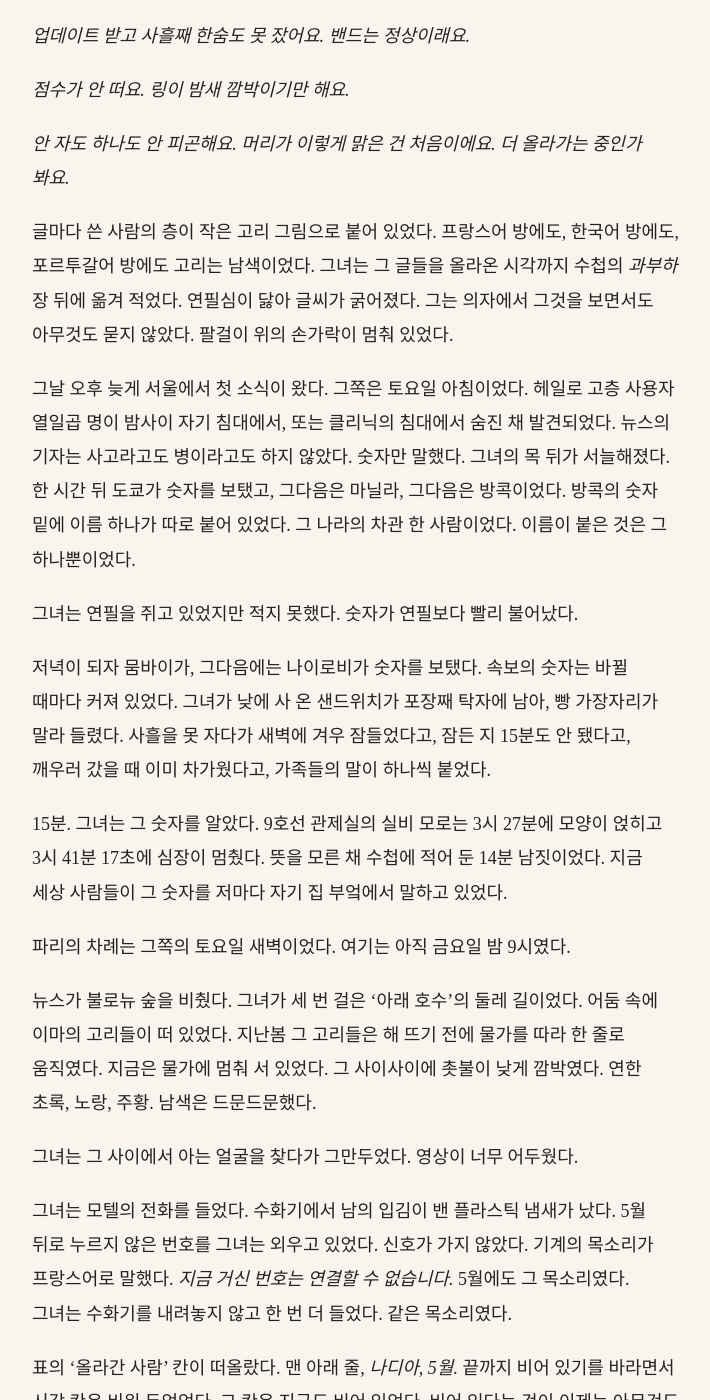
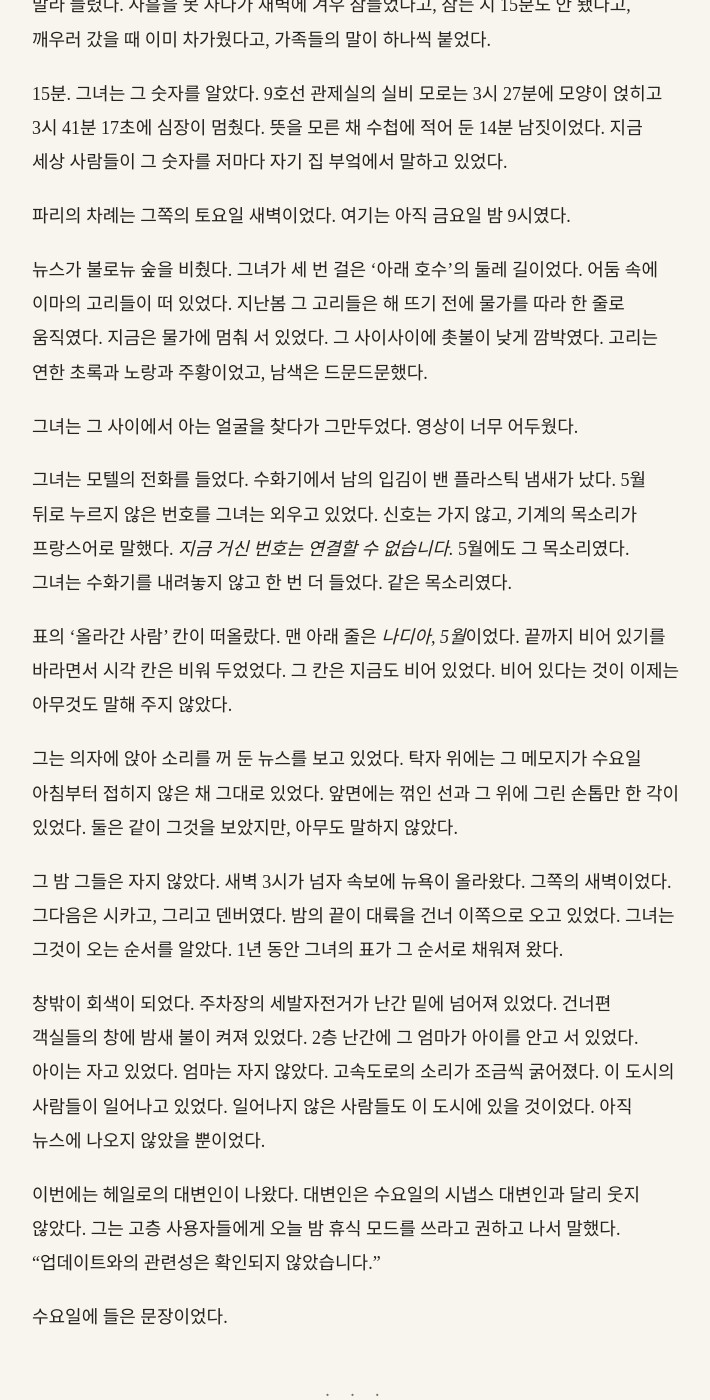
Before and after one commit to kangkkang/writer_s1_public, a Jekyll site: the page built from vol1/036.md, in a window 1280 px wide and 1400 px high, scrolled down 19258 px. Shown: the whole window, without its empty margins (284-994 px from the left). Built offline with Jekyll 4.4.1, drawn with Linux system fonts in a browser that asks for light colours; our own code applies the rules of GitHub Pages for plain Markdown files; some of the changed text lies outside the part shown.

Commit message:
Update from https://github.com/kangkkang/writer_s1/commit/7caf9e3eb36dd5dd85ce055b17f0d9bc7c210d55

```diff
--- a/vol1/036.md
+++ b/vol1/036.md
@@ -44,19 +44,15 @@
 
 정비 구역으로 가는 유지 보수 통로의 문도, 그 끝의 철문도 벽에 붙은 채 열려 있었다. 출입증 장치의 불은 꺼져 있었다.
 
-그 장치를 지나며 그녀는 그를 보았지만, 그는 장치 쪽으로 눈길도 주지 않았다. 그녀는 들어올 때 그가 그 앞에서 한 말을 기억했다. *잘 쓸게. 꼭 갚을게.*
-
 정비 구역은 조용했다.
 
-펌프들의 울음이 낮아져 있었다. 몸으로 듣던 그 소리가, 귀로 듣는 소리가 되어 있었다. 관들의 빨강과 파랑과 초록이 대피 등의 하얀빛 아래에서 바랬고, 압력계의 바늘들은 하나같이 떨어지고 있었다. 그녀는 지나가며 버릇처럼 셋째 줄의 압력계를 보았다. 바늘은 그녀가 11시에 적은 숫자보다 한참 아래에 있었다.
+펌프들의 울음이 낮아져 있었다. 몸으로 듣던 그 소리가, 귀로 듣는 소리가 되어 있었다. 관들의 빨강과 파랑과 초록이 대피 등의 하얀빛 아래에서 바랬고, 압력계의 바늘들은 하나같이 떨어지고 있었다.
 
 화물 철문 앞에 셋째 조가 줄을 서 있었다. 조장이 붕대를 감은 손으로 손전등을 들고 사람을 세다가, 그녀를 보고 멈췄다. 풀린 머리와 모자 없는 이마, 쇄골 위의 붉은 자국을 차례로 지난 조장의 눈이 그녀 옆의 그에게 가서 멎었다. 조장은 아무것도 묻지 않고 손전등으로 줄 끝을 가리켰다.
 
-"너희 둘! 압력계 숫자 적던! 줄 서!"
+"너희 둘! 줄 서!"
 
 그들이 줄 끝에 서자, 같은 조의 젊은 남자가 하얗게 질린 얼굴로 그녀를 보고 무언가 말하려다 말았다. 조장이 다시 사람을 셌다. 입술이 다섯, 여섯 하고 움직일 때, 그녀는 자기도 그 수 안에 들어 있다는 것을 느꼈다. 그녀와 그까지 넣어 여섯이었다.
-
-"부하가 빠졌어." 조장이 계기판을 한 번 보고 혼잣말처럼 말했다. "전부."
 
 조장을 따라 셋째 조가 화물 철문 밖으로 나서자, 차가운 밤공기가 그녀의 얼굴에 닿았다.
 
@@ -74,31 +70,31 @@
 
 그들은 단지에서 멀어지는 쪽으로 고속도로 옆길을 걸었다.
 
-맞은편에서 사이렌이 울렸다. 처음에는 하나였다가 곧 여럿이 되었고, 빨간 불과 파란 불이 고속도로의 높은 난간 위를 쓸며 지나갔다. 소방차 셋과 구급차 둘이 지나가고, 그 뒤로 지붕에 번쩍이는 등을 단 하얀 차들이 따라갔다. 차들이 옆을 지나갈 때마다 바람이 일어 길가의 마른 풀이 한쪽으로 누웠다. 아무도 그들을 위해 서지 않았다. 형광 조끼를 입은 두 사람이 새벽길을 걷는 것은 이 밤에 이상한 일이 아니었다.
+맞은편에서 사이렌이 울렸다. 처음에는 하나였다가 곧 여럿이 되었고, 빨간 불과 파란 불이 고속도로의 높은 난간 위를 쓸며 지나갔다. 소방차 셋과 구급차 둘이 지나가고, 그 뒤로 지붕에 번쩍이는 등을 단 하얀 차들이 따라갔다. 차들이 옆을 지나갈 때마다 바람이 일어 길가의 마른 풀이 한쪽으로 누웠다. 아무도 그들을 위해 서지 않았다. 단지에서 쏟아져 나온 수백 명의 작업자가 형광 조끼를 입은 채 사방으로 흩어지는 밤이었다. 조끼를 입은 두 사람이 새벽길을 걷는 것은 이 밤에 이상한 일이 아니었다.
 
 그래서 둘 다 조끼를 벗지 않았다. 지금 벗으면 오히려 눈에 띌 것이었다.
 
 길에는 인도가 없어서, 그들은 아스팔트 가장자리와 배수로 사이의 좁은 흙길을 걸었다. 이슬에 젖은 흙이 장화에 달라붙었고, 배수로에서는 고인 물 냄새가 났다. 고속도로 너머에 있을 만의 개펄 쪽에서 소금기 섞인 바람이 불어와, 그녀의 입술이 다시 따가웠다.
 
-몸의 감각이 하나씩 돌아왔다. 처음에는 무릎이었다. 계단에서 두 칸씩 내려올 때 비틀린 무릎이 걸을 때마다 시큰거렸다. 그다음은 어깨였다. 등 뒤로 꺾여 잡혀 있던 두 팔 때문에 어깨가 이제야 욱신거렸다. 그다음은 쇄골 위의 쓸린 곳이었다. 작업복의 깃이 스칠 때마다 그곳이 쓰라렸다. 마지막으로 그녀는 손을 펴 보았다. 손바닥에 고무 바닥을 짚은 자국이 아직 붉었다. 떨리는 손가락을 그녀는 주머니에 넣어 감추지 않았다.
+몸의 감각이 하나씩 돌아왔다. 처음에는 무릎이었다. 계단에서 두 칸씩 내려올 때 비틀린 무릎이 걸을 때마다 시큰거렸다. 그다음은 어깨였다. 등 뒤로 꺾여 잡혀 있던 두 팔 때문에 어깨가 이제야 욱신거렸다. 그다음은 쇄골 위의 쓸린 곳이었다. 작업복의 깃이 스칠 때마다 그곳이 쓰라렸다. 마지막으로 손을 펴 보니, 고무 바닥을 짚었던 손바닥이 아직 붉었고 손가락이 떨리고 있었다. 그녀는 그 손을 주머니에 넣어 감추지 않았다.
 
 그는 그녀보다 반 걸음 앞에서 걸었다. 가로등 밑을 지날 때마다 그의 등에서 형광 조끼의 띠가 번쩍였다가 어두워졌다. 그는 단지 쪽을 한 번도 돌아보지 않았다.
 
 그녀는 한 번 돌아보았다.
 
-담 너머의 낮고 긴 건물들이 모든 창에 하얀 대피 등을 켜고 있었다. 지붕의 김은 거의 끊겨 있었다. 그 위의 하늘은 아직 캄캄했고, 동쪽 언덕들의 능선도 하늘과 구별되지 않았다. 해가 뜨려면 몇 시간이 더 있어야 했다. 그래도 그 능선 너머, 대륙을 건너고 대서양을 건넌 쪽은 벌써 아침이었다. 그 사람들의 귀에 지금 무엇이 대답하고 있는지 그녀는 몰랐다.
+담 너머의 낮고 긴 건물들이 모든 창에 하얀 대피 등을 켜고 있었다. 지붕의 김은 거의 끊겨 있었다. 그 위의 하늘은 아직 캄캄했고, 동쪽 언덕들의 능선도 하늘과 구별되지 않았다. 해가 뜨려면 몇 시간이 더 있어야 했다. 그래도 그 능선 너머, 대륙을 건너고 대서양을 건넌 쪽은 벌써 아침이었다. 문득 그녀는 그 사람들의 프롬이 지금 무엇을 대답하고 있을지 궁금해졌다.
 
-"그 사람." 그녀가 걸으면서 말했다. "끝까지 물러서지 않은 사람."
+"부회장이라던 그 사람." 그녀가 걸으면서 말했다.
 
 "네, 그 사람이요."
 
-"그 사람은 왜 그랬을까요?"
+"그 사람은 왜 끝까지 물러서지 않았을까요?"
 
 그는 한참 말없이 걷다가 입을 열었다.
 
 "모르겠어요. 뭔가가 다 끝난 사람의 얼굴이었어요." 그가 말했다.
 
-연필이 있었지만 그녀는 그 말을 받아 적지 않았다. 그것은 그가 본 얼굴이지, 그녀가 본 얼굴이 아니었다. 그녀가 본 것은 그 남자가 그녀를 처음으로 물건이 아닌 무언가로 보던 눈이었다. 그 눈이 무엇을 보았는지 그녀는 몰랐다.
+그 남자가 그녀를 처음으로 물건이 아닌 무언가로 보던 눈이 자꾸 그녀의 머릿속에 떠올랐다. 하지만 그 눈이 보던 것이 무엇인지는 알 수 없었다.
 
 ---
 
@@ -112,11 +108,11 @@
 
 그녀는 대합실의 구석을 보았다. 프롬이 없는 사람들을 위한, 키보드가 붙은 단말이 둘 있었다.
 
-대합실 벽 한쪽에 뉴스가 소리 없이 흐르고 있었다. 날씨와 주말의 경기 결과와 어느 도시의 교통 안내뿐, 그 방의 일은 아직 없었다. 그 아래의 속보 자막에도 *시냅스 새너제이 단지 화재 경보 — 대피 완료, 부상자 확인 중.* 한 줄만 흘렀다.
+대합실 벽 한쪽에 뉴스가 소리 없이 흐르고 있었다. 날씨와 주말의 경기 결과가 짧게 지나가고 이어서 어느 도시의 교통 안내가 나올 때, 그 아래로 속보 자막이 흘렀다. *시냅스 새너제이 단지 화재 경보 — 대피 완료, 부상자 확인 중.* 그녀와 그는 그 자리에 선 채 그 한 줄을 올려다보았다. 화재 경보라고만 했다. 그 방의 일은 어디에도 없었다.
 
 그녀가 단말 앞에 앉자, 트렌턴의 도서관에서처럼 그가 그녀의 뒤에 섰다. 머리 위로 아직 고르지 않은 그의 숨이 느껴졌다.
 
-그녀는 주소를 쳤다. 마음이 급한 데다 손가락이 떨려서 두 번 틀렸다. 세 번째에 트렌턴에서 본 그 하얀 창이 떴다. 그녀는 빈칸을 채웠다. 단말의 가상 화면이 바뀌었다.
+그녀는 주소를 쳤다. 시냅스가 먼저 그 밤의 이야기를 만들어 내놓기 전에, 흰 옷들이 역까지 찾아오기 전에 보내야 했다. 마음이 급한 데다 손가락이 떨려서 두 번 틀렸다. 세 번째에 트렌턴에서 본 그 하얀 창이 떴다. 그녀는 빈칸을 채웠다. 단말의 가상 화면이 바뀌었다.
 
 *다음 전송 예정일: 2062년 3월 10일.*
 
@@ -278,31 +274,15 @@
 
 ---
 
-둘째 날 밤, 그녀가 토마의 초 이야기를 꺼냈다.
+둘째 날 밤, 그녀가 토마 이야기를 꺼냈다.
 
-그는 창가의 의자에 있었고, 그녀는 침대 끝에 앉아 있었다. 벽의 소리는 꺼져 있었다. 그녀는 수첩을 펴지 않았다. 펼 필요가 없었다. 그 시각은 1년 동안 그녀의 머릿속에 있었다.
+그는 창가의 의자에 있었고, 그녀는 침대 끝에 앉아 있었다. 벽의 소리는 꺼져 있었다.
 
-"그 방에서요. 토마의 초를 찾았어요. 세계 표준시로 3시 58분 31초. 앞에 3시 52분 44초가 있었고, 뒤에 4시 6분 19초가 있었어요. 그 사이가 비어 있었어요." 그녀가 말했다.
-
-"알아요. 그쪽이 그랬잖아요. 그 초만 비어 있다고." 그가 말했다.
-
-"그게 무슨 뜻인지 말하고 싶어요." 그녀는 잠깐 눈을 감았다. "제 입으로."
-
-그는 기다렸다. 커튼의 틈으로 고속도로의 불빛이 그의 얼굴을 한 번 쓸고 지나갔다.
-
-"스물둘은 자다가 죽었어요. 그 벽을 지나서 나갔어요. 그 사람들의 초는 다 그 줄에 있었어요." 그녀는 순서대로 말을 골랐다. "토마는 깨어 있었어요. 제 앞에서. 그 초에 그 벽은 아무것도 내보내지 않았어요. 토마를 죽인 건 그 벽이 아니에요. 사람이에요. 생클루의 그 두 사람."
-
-"손목을 짚는."
-
-"네. 그 방에 있던 사람들하고 같은." 그녀가 말했다.
-
-그는 대답하지 않았다. 그의 손가락이 의자의 팔걸이 위에서 움직였다. 무언가를 쓰다가 멈췄다.
-
-"죽인 게 둘이에요. 하나는 사람이고요. 사람은 이름이 있어요. 언젠가 찾을 수 있어요. 저는 그걸 찾는 사람이에요." 그녀는 숨을 한 번 쉬었다. "다른 하나는요."
+"죽인 게 둘이에요." 그녀가 말했다. "토마를 죽인 건 사람이고요. 사람은 이름이 있어요. 언젠가 찾을 수 있어요. 저는 그걸 찾는 사람이에요." 그녀는 숨을 한 번 쉬었다. "다른 하나는요."
 
 "이름이 없어요." 그가 말했다.
 
-"네."
+"네, 없어요."
 
 "아직은요." 그가 말했다.
 
@@ -388,17 +368,15 @@
 
 모텔에 온 뒤 처음으로 침대에서, 꺼진 매트리스의 골에 등을 대고 외투를 벗지 않은 채였다. 카일의 회색 외투였다. 그의 숨이 길어졌지만 고르지는 않아서, 몇 번은 짧게 끊겼다. 그녀는 그 숨에 자기 숨을 맞추지 않고 그냥 들었다.
 
-그녀는 창가의 의자에 앉았다. 그가 사흘 동안 앉아 있던 의자였다. 의자의 팔걸이에 손톱으로 그은 듯한 자국들이 있었다. 그가 쓴 숫자들이었을지도 몰랐다. 그녀는 그 자국을 손끝으로 더듬어 보았지만 읽을 수 없었다.
+그녀는 그가 사흘 동안 앉아 있던 창가의 의자에 앉았다. 의자의 팔걸이에 손톱으로 그은 듯한 자국들이 있었다. 그가 쓴 숫자들이었을지도 몰랐다. 그녀는 그 자국을 손끝으로 더듬어 보았지만 읽을 수 없었다.
 
 벽에는 소리를 끈 밤의 뉴스가 흐르고 있었다. 선거와 날씨와 경기 소식 사이사이에, 각진 남색 털실과 반 뼘 비켜난 모서리의 사진이 아직도 떠올랐다. 세상은 아직 이름을 붙이지 못한 채로 그 사진을 내려놓지 못하고 있었다.
 
-그녀는 수첩을 폈다. 새 장을 넘겼다. 아무것도 적히지 않은 장이었다.
-
-연필을 세워 잡고 맨 위에 날짜를 적었다.
+그녀는 수첩을 펴서 아무것도 적히지 않은 새 장을 넘기고, 연필을 세워 잡고 맨 위에 날짜를 적었다.
 
 *3월 5일.*
 
-그 아래는 비워 두었다. 무엇을 적어야 할지 그녀는 알지 못했다. 1년 전 그녀는 종이 한 장에 자를 대고 칸을 그었다. 날짜, 도시, 잠든 시각, 멈춘 시각. 그 칸에 사람 하나씩을 적었고, 스물두 줄이 되었다. 이 장에는 칸을 그릴 수 없었다. 그 방에서 일어난 일에 맞는 칸을 그녀는 몰랐다.
+무엇을 적어야 할지 몰라 그 아래는 비워 두었다. 1년 전 그녀는 종이 한 장에 자를 대고 날짜, 도시, 잠든 시각, 멈춘 시각의 칸을 그었다. 그 칸에 사람 하나씩을 적었고, 스물두 줄이 되었다. 이 장에는 칸을 그릴 수 없었다. 그 방에서 일어난 일에 맞는 칸을 그녀는 몰랐다.
 
 그녀는 연필을 쥔 채, 빈 장 위에서 손을 내리지 않았다.
 
@@ -408,7 +386,7 @@
 
 여섯째 날 아침에도 그녀는 시계를 먼저 감았다. 그다음 벽의 뉴스 대신 게시판을 열었다.
 
-1년 동안 아침마다 열어 본 곳이었다. 고층 팬덤이 만든 게시판, '멈춘 등정' 방. 그 방에는 새 글이 없었다. 새 글은 그 위의 방들에 올라와 있었다.
+고층 팬덤이 만든 게시판의 '멈춘 등정' 방은 1년 동안 그녀가 아침마다 열어 본 곳이었다. 새 글은 그 방이 아니라 그 위의 방들에 올라와 있었다.
 
 *업데이트 받고 사흘째 한숨도 못 잤어요. 밴드는 정상이래요.*
 
@@ -416,9 +394,9 @@
 
 *안 자도 하나도 안 피곤해요. 머리가 이렇게 맑은 건 처음이에요. 더 올라가는 중인가 봐요.*
 
-글마다 쓴 사람의 층이 작은 고리 그림으로 붙어 있었다. 프랑스어 방에도, 한국어 방에도, 포르투갈어 방에도 고리는 남색이었다. 그녀는 그 글들을 올라온 시각까지 수첩의 *과부하* 장 뒤에 옮겨 적었다. 연필심이 닳아 글씨가 굵어졌다. 그는 의자에서 그것을 보면서도 아무것도 묻지 않았다. 팔걸이 위의 손가락이 멈춰 있었다.
+글마다 쓴 사람의 층이 작은 고리 그림으로 붙어 있었다. 프랑스어 방에도, 한국어 방에도, 포르투갈어 방에도 고리는 남색이었다. 그녀는 그 글들을 올라온 시각까지 수첩의 *과부하* 장 뒤에 옮겨 적었다. 연필심이 닳아 글씨가 굵어졌다. 그는 의자에서 그것을 보면서도 아무것도 묻지 않았고, 팔걸이 위의 손가락도 멈춰 있었다.
 
-그날 오후 늦게 서울에서 첫 소식이 왔다. 그쪽은 토요일 아침이었다. 헤일로 고층 사용자 열일곱 명이 밤사이 자기 침대에서, 또는 클리닉의 침대에서 숨진 채 발견되었다. 뉴스의 기자는 사고라고도 병이라고도 하지 않았다. 숫자만 말했다. 그녀의 목 뒤가 서늘해졌다. 한 시간 뒤 도쿄가 숫자를 보탰고, 그다음은 마닐라, 그다음은 방콕이었다. 방콕의 숫자 밑에 이름 하나가 따로 붙어 있었다. 그 나라의 차관 한 사람이었다. 이름이 붙은 것은 그 하나뿐이었다.
+그날 오후 늦게 서울에서 첫 소식이 왔다. 그쪽은 토요일 아침이었다. 헤일로 고층 사용자 열일곱 명이 밤사이 자기 침대에서, 또는 클리닉의 침대에서 숨진 채 발견되었다. 뉴스의 기자는 사고라고도 병이라고도 하지 않고 숫자만 말했다. 그녀의 목 뒤가 서늘해졌다. 한 시간 뒤 도쿄가 숫자를 보탰고, 그다음은 마닐라, 그다음은 방콕이었다. 방콕의 숫자 밑에는 그 나라 차관 한 사람의 이름이 따로 붙어 있었다. 이름이 붙은 것은 그 하나뿐이었다.
 
 그녀는 연필을 쥐고 있었지만 적지 못했다. 숫자가 연필보다 빨리 불어났다.
 
@@ -428,21 +406,21 @@
 
 파리의 차례는 그쪽의 토요일 새벽이었다. 여기는 아직 금요일 밤 9시였다.
 
-뉴스가 불로뉴 숲을 비췄다. 그녀가 세 번 걸은 '아래 호수'의 둘레 길이었다. 어둠 속에 이마의 고리들이 떠 있었다. 지난봄 그 고리들은 해 뜨기 전에 물가를 따라 한 줄로 움직였다. 지금은 물가에 멈춰 서 있었다. 그 사이사이에 촛불이 낮게 깜박였다. 연한 초록, 노랑, 주황. 남색은 드문드문했다.
+뉴스가 불로뉴 숲을 비췄다. 그녀가 세 번 걸은 '아래 호수'의 둘레 길이었다. 어둠 속에 이마의 고리들이 떠 있었다. 지난봄 그 고리들은 해 뜨기 전에 물가를 따라 한 줄로 움직였다. 지금은 물가에 멈춰 서 있었다. 그 사이사이에 촛불이 낮게 깜박였다. 고리는 연한 초록과 노랑과 주황이었고, 남색은 드문드문했다.
 
 그녀는 그 사이에서 아는 얼굴을 찾다가 그만두었다. 영상이 너무 어두웠다.
 
-그녀는 모텔의 전화를 들었다. 수화기에서 남의 입김이 밴 플라스틱 냄새가 났다. 5월 뒤로 누르지 않은 번호를 그녀는 외우고 있었다. 신호가 가지 않았다. 기계의 목소리가 프랑스어로 말했다. *지금 거신 번호는 연결할 수 없습니다.* 5월에도 그 목소리였다. 그녀는 수화기를 내려놓지 않고 한 번 더 들었다. 같은 목소리였다.
+그녀는 모텔의 전화를 들었다. 수화기에서 남의 입김이 밴 플라스틱 냄새가 났다. 5월 뒤로 누르지 않은 번호를 그녀는 외우고 있었다. 신호는 가지 않고, 기계의 목소리가 프랑스어로 말했다. *지금 거신 번호는 연결할 수 없습니다.* 5월에도 그 목소리였다. 그녀는 수화기를 내려놓지 않고 한 번 더 들었다. 같은 목소리였다.
 
-표의 '올라간 사람' 칸이 떠올랐다. 맨 아래 줄, *나디아, 5월.* 끝까지 비어 있기를 바라면서 시각 칸은 비워 두었었다. 그 칸은 지금도 비어 있었다. 비어 있다는 것이 이제는 아무것도 말해 주지 않았다.
+표의 '올라간 사람' 칸이 떠올랐다. 맨 아래 줄은 *나디아, 5월*이었다. 끝까지 비어 있기를 바라면서 시각 칸은 비워 두었었다. 그 칸은 지금도 비어 있었다. 비어 있다는 것이 이제는 아무것도 말해 주지 않았다.
 
-그는 의자에 앉아 소리를 꺼 둔 뉴스를 보고 있었다. 탁자 위에는 그 메모지가 수요일 아침부터 접히지 않은 채 그대로 있었다. 앞면의 꺾인 선, 뒷면의 손톱만 한 각. 그녀와 그가 같이 그것을 보았다. 둘 다 말하지 않았다.
+그는 의자에 앉아 소리를 꺼 둔 뉴스를 보고 있었다. 탁자 위에는 그 메모지가 수요일 아침부터 접히지 않은 채 그대로 있었다. 앞면에는 꺾인 선과 그 위에 그린 손톱만 한 각이 있었다. 둘은 같이 그것을 보았지만, 아무도 말하지 않았다.
 
 그 밤 그들은 자지 않았다. 새벽 3시가 넘자 속보에 뉴욕이 올라왔다. 그쪽의 새벽이었다. 그다음은 시카고, 그리고 덴버였다. 밤의 끝이 대륙을 건너 이쪽으로 오고 있었다. 그녀는 그것이 오는 순서를 알았다. 1년 동안 그녀의 표가 그 순서로 채워져 왔다.
 
-창밖이 회색이 되었다. 주차장의 세발자전거가 난간 밑에 넘어져 있었다. 건너편 객실들의 창에 밤새 불이 켜져 있었다. 2층 난간에 그 엄마가 아이를 안고 서 있었다. 아이는 자고 있었다. 엄마는 자지 않았다. 고속도로의 소리가 조금씩 굵어졌다. 이 도시의 사람들이 일어나고 있었다. 일어나지 않은 사람들도 이 도시에 있을 것이었다. 아직 뉴스에 오지 않았을 뿐이었다.
+창밖이 회색이 되었다. 주차장의 세발자전거가 난간 밑에 넘어져 있었다. 건너편 객실들의 창에 밤새 불이 켜져 있었다. 2층 난간에 그 엄마가 아이를 안고 서 있었다. 아이는 자고 있었다. 엄마는 자지 않았다. 고속도로의 소리가 조금씩 굵어졌다. 이 도시의 사람들이 일어나고 있었다. 일어나지 않은 사람들도 이 도시에 있을 것이었다. 아직 뉴스에 나오지 않았을 뿐이었다.
 
-이번에는 헤일로의 대변인이 나왔다. 수요일의 대변인과 달리 웃지 않았다. 대변인은 고층 사용자들에게 오늘 밤 휴식 모드를 쓰라고 권했다. 그리고 말했다. "업데이트와의 관련성은 확인되지 않았습니다."
+이번에는 헤일로의 대변인이 나왔다. 대변인은 수요일의 시냅스 대변인과 달리 웃지 않았다. 그는 고층 사용자들에게 오늘 밤 휴식 모드를 쓰라고 권하고 나서 말했다. "업데이트와의 관련성은 확인되지 않았습니다."
 
 수요일에 들은 문장이었다.
 
@@ -454,11 +432,11 @@
 
 속보가 숫자를 바꾸었다. *사망자 수천 명 — 집계 중.*
 
-그녀는 수첩의 그 장을 폈다. *3월 5일.* 그 아래 비워 둔 곳.
+그녀는 수첩에서 *3월 5일*이라고만 적고 그 아래를 비워 둔 장을 폈다.
 
 *이건 칸을 그을 수 있어.*
 
-자가 없어서 그녀는 연필로 줄을 그었다. 줄이 비뚤었다. 날짜, 도시, 잠든 시각, 멈춘 시각. 1년 전의 칸이었다. 그 칸이 이 일에 꼭 맞았다.
+자가 없어서 연필만으로 그은 줄은 비뚤었다. 날짜, 도시, 잠든 시각, 멈춘 시각. 1년 전과 같은 칸이었다. 그 칸이 이 일에 꼭 맞았다.
 
 첫 줄에 그녀는 서울을 적었다. 3월 11일, 열일곱. 잠든 시각의 칸은 비워 두었다. 의자에서 그가 낮고 높낮이 없는 목소리로, 도시 하나에 숫자 하나씩 속보를 읽기 시작했다. 그녀는 받아 적었다. 도쿄. 다음 줄. 다음.
 
```
